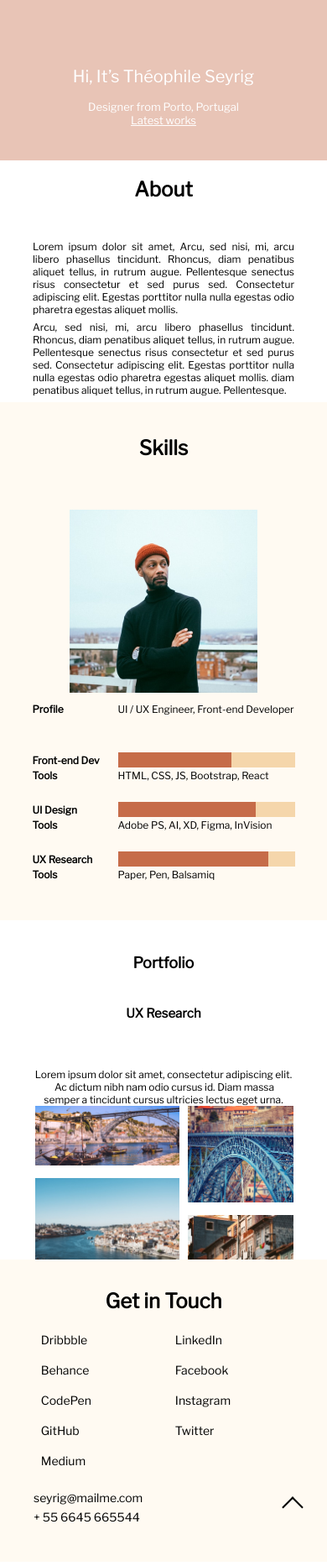
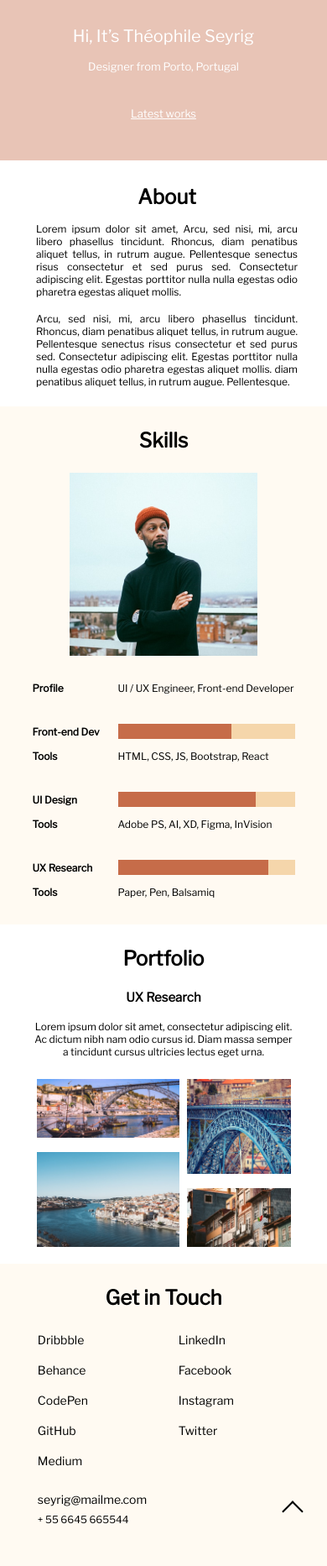
Before and after one commit to bysteekam/model, a plain HTML site: page index.html in a window 390 px wide. Shown: the part 84-1949 px from the top of the page at 84% size. Drawn offline with nearby package versions, Linux system fonts and the light colour scheme.

Commit message:
already done

```diff
--- a/index.html
+++ b/index.html
@@ -45,8 +45,9 @@
         </div>
     </article>
     <article class="skills" id="skills">
+        <section class="skills_content">
             <h1>Skills</h1>
-        <section class="skills_content">
+            <div class="skills_content_main">
                 <img src="images/man.png">
                 <table>
                     <tr><th class="table_start">Profile</th><td class="table_start">UI / UX Engineer, Front-end Developer</td></tr>
@@ -57,17 +58,18 @@
                     <tr><th class="table_padding">UX Research</th><td><div class="research_skill"><div></div></div></td></tr>
                     <tr><th>Tools</th><td>Paper, Pen, Balsamiq</td></tr>
                 </table>
+            </div>
         </section>
     </article>
     <article class="portfolio" id="portfolio">
         <section class="portfolio_content">
+            <section class="portfolio_text">
                 <section class="portfolio_headers">
                     <h1>Portfolio</h1>
                     <h5>UX Research</h5>
                 </section>
-            <section class="portfolio_text">
-                <p>Lorem ipsum dolor sit amet, consectetur adipiscing elit.</p>
-                <p class="indenty"> Ac dictum nibh nam odio cursus id. Diam massa semper a tincidunt cursus ultricies lectus eget urna.</p>
+                <section class="portfolio_paragraph">
+                    <p>Lorem ipsum dolor sit amet, consectetur adipiscing elit. Ac dictum nibh nam odio cursus id. Diam massa semper a tincidunt cursus ultricies lectus eget urna.</p>
                 </section>
             </section>
             <section class="portfolio_photo">
@@ -80,12 +82,14 @@
                     <img src="images/photo4.png">
                 </div>
             </section>
+        </section>
         <div class="arrow left"></div>
         <div class="arrow right"></div>
     </article>
-    <div class="contacts" id="contacts">
+    <section class="contacts" id="contacts">
+        <section class="contacts_content">
             <p class="footer_title">Get in Touch</p>
-        <div class="contacts_list">
+            <section class="contacts_list">
                 <ul>
                     <li>Dribbble</li>
                     <li>Behance</li>
@@ -99,12 +103,14 @@
                     <li>Instagram</li>
                     <li>Twitter</li>
                 </ul>
-        </div>
-        <div class="mail">
+                <section class="mail">
                     <p>seyrig@mailme.com</p>
-            <p>+ 55 6645 665544</p>
-        </div>
+                    <p class="tel_number">+ 55 6645 665544</p>
+                </section>
+            </section>
+
             <a href="#home" class="arrow"></a>
-    </div>
+        </section>
+    </section>
 </body>
 </html>
--- a/style.css
+++ b/style.css
@@ -19,9 +19,8 @@ body {
   display: flex;
   flex-direction: column;
   justify-content: center;
-  align-items: flex-start;
-  padding-left: 174px;
-  height: 810px;
+  align-items: center;
+  height: 768px;
   font-size: 18px;
   color: #FFFFFF;
   background: url(images/bg_full.png), rgba(198, 108, 73, 0.3);
@@ -31,17 +30,18 @@ body {
 }
 .header nav {
   display: flex;
-  justify-content: space-around;
-  width: 620px;
+  justify-content: space-between;
+  width: 48%;
 }
 
 .header_content {
   display: flex;
   flex-direction: column;
   justify-content: space-between;
-  height: 460px;
-  width: 100%;
-  padding: 4% 0 15.5% 0;
+  height: 440px;
+  width: 77%;
+  padding-top: 93px;
+  padding-bottom: 240px;
 }
 
 .header_main {
@@ -50,7 +50,7 @@ body {
 }
 
 .header__title {
-  padding-right: 34%;
+  padding-right: 41.5%;
   font-size: 26px;
 }
 
@@ -60,6 +60,7 @@ body {
   justify-content: flex-end;
   font-weight: 400;
   height: 180px;
+  padding-bottom: 16px;
 }
 
 .header__center_content_first {
@@ -79,50 +80,46 @@ body {
   display: flex;
   flex-direction: column;
   justify-content: center;
-  align-items: flex-start;
-  padding-left: 174px;
-  justify-content: center;
-  height: 568px;
+  align-items: center;
+  height: 544px;
   text-align: justify;
   font-size: 18px;
   line-height: 32px;
-}
-.about p {
-  padding-top: 32px;
 }
 
 .about_content {
   display: flex;
   flex-direction: column;
-  justify-content: space-around;
-  max-width: 86.8%;
+  justify-content: space-between;
+  height: 66%;
+  max-width: 77%;
 }
 .about_content section {
-  padding-top: 40px;
+  display: flex;
+  flex-direction: column;
+  justify-content: space-between;
+  height: 216px;
+  margin-bottom: 40px;
 }
 
 .skills {
   display: flex;
   flex-direction: column;
   justify-content: center;
-  align-items: flex-start;
-  padding-left: 174px;
-  justify-content: space-around;
-  padding-top: 48px;
+  align-items: center;
   height: 693px;
   background-color: #FFFAF2;
   text-align: left;
   font-size: 18px;
 }
 .skills img {
-  width: 350px;
-  height: 340px;
-  margin-bottom: 100px;
+  width: 348px;
+  height: 350px;
 }
 .skills table {
   padding: 0;
-  font-size: 20px;
-  max-height: 340px;
+  height: 360px;
+  width: 640px;
 }
 .skills table .table_start {
   padding-bottom: 40px;
@@ -175,41 +172,78 @@ body {
 
 .skills_content {
   display: flex;
+  flex-direction: column;
   justify-content: space-between;
-  width: 80%;
+  align-items: center;
+  flex-wrap: wrap;
+  min-height: 500px;
+  width: 77%;
+}
+.skills_content h1 {
+  font-size: 24px;
+  align-self: flex-start;
+}
+
+.skills_content_main {
+  display: flex;
+  justify-content: space-between;
+  align-items: center;
+  padding-bottom: 32px;
+  height: 380px;
+  width: 100%;
 }
 
 .portfolio {
   display: flex;
   flex-direction: column;
-  justify-content: center;
-  align-items: flex-start;
-  padding-left: 174px;
   justify-content: flex-start;
+  align-items: center;
   position: relative;
   height: 822px;
-  font-size: 18px;
+  font-size: 24px;
+}
+
+.portfolio_content {
+  display: flex;
+  justify-content: space-between;
+  height: 800px;
+  width: 77%;
 }
 
 .portfolio_text {
-  flex-grow: 5;
-  padding-top: 48px;
+  margin-top: 96px;
+  display: flex;
+  flex-direction: column;
+  height: 280px;
+  max-width: 350px;
+}
+
+.portfolio_headers {
+  display: flex;
+  flex-direction: column;
+  justify-content: space-between;
+  min-height: 136px;
+}
+.portfolio_headers h1 {
+  font-size: 24px;
+}
+.portfolio_paragraph {
+  margin-top: 48px;
   text-align: justify;
-  font-weight: 400;
-  max-width: 308px;
+  font-size: 18px;
+  line-height: 30px;
+  height: max-content;
 }
 
 .portfolio_photo {
-  position: absolute;
-  right: 135px;
-  bottom: 179px;
   display: flex;
-  justify-content: space-around;
-  width: 650px;
+  justify-content: space-between;
+  align-self: flex-end;
+  padding-bottom: 88px;
+  width: 632px;
 }
 .portfolio_photo img {
   width: 100%;
-  padding-bottom: 15px;
 }
 
 .portfolio_photo_column {
@@ -217,13 +251,13 @@ body {
   flex-direction: column;
   justify-content: space-evenly;
   align-items: center;
-  max-height: 290px;
+  height: 472px;
 }
 
 .arrow {
   position: absolute;
-  right: 192px;
-  bottom: 0;
+  right: 182px;
+  bottom: 68px;
   width: 10px;
   height: 10px;
   border: solid black;
@@ -234,60 +268,65 @@ body {
 }
 
 .left {
-  left: 170px;
-  bottom: 140px;
+  left: 198px;
+  bottom: 147px;
   transform: rotate(135deg);
 }
 
 .right {
-  left: 200px;
-  bottom: 140px;
+  left: 226px;
+  bottom: 147px;
   transform: rotate(-45deg);
 }
 
 .contacts {
   display: flex;
   flex-direction: column;
-  justify-content: center;
-  align-items: flex-start;
-  padding-left: 174px;
-  justify-content: center;
+  align-items: center;
   position: relative;
   height: 528px;
   background-color: #FFFAF2;
   text-align: left;
   font-size: 18px;
 }
-.contacts .footer_title {
-  padding-top: 48px;
-  font-weight: 600;
+.contacts_content {
+  display: flex;
+  flex-direction: column;
+  margin-top: 94px;
+  width: 77%;
+}
+.footer_title {
+  min-height: max-content;
   font-size: 24px;
 }
-.contacts .contacts_list {
+.contacts_list {
   display: flex;
-  min-width: 320px;
+  justify-content: space-between;
+  padding-top: 32px;
+  width: 85%;
   font-size: 18px;
 }
-.contacts .contacts_list ul {
-  margin-top: 40px;
-  margin-right: 324px;
+.contacts_list ul {
   list-style: none;
 }
-.contacts .contacts_list li {
-  margin-top: 19px;
+.contacts_list li {
+  padding-top: 16px;
 }
-.contacts .mail {
+.mail {
   display: flex;
   flex-direction: column;
   justify-content: space-between;
-  height: 60px;
-  position: absolute;
-  top: 238px;
-  right: 347px;
-  width: 180px;
+  height: 56px;
+  margin-right: 8px;
+  margin-top: 16px;
+  width: 174px;
 }
 
-@media screen and (max-width: 900px) {
+.tel_number {
+  font-size: 15px;
+}
+
+@media screen and (max-width: 720px) {
   .left, .right {
     display: none;
   }
@@ -305,46 +344,48 @@ body {
   }
 
   .header {
-    justify-content: center;
-    align-items: center;
     height: 275px;
     padding-left: 0;
     background: none;
     background: url(images/bg.png), rgba(198, 108, 73, 0.4);
     background-size: cover;
     background-repeat: no-repeat;
-    text-align: center;
   }
   .header nav {
     display: none;
   }
 
   .header_content {
-    display: flex;
-    flex-direction: column;
-    justify-content: space-between;
+    justify-content: flex-start;
     align-items: center;
-    height: 208px;
-    padding-bottom: 8px;
+    height: 204px;
+    padding: 0;
   }
 
   .header_main {
     justify-content: center;
   }
-
+  .header__title {
+    padding: 0;
+  }
+  .header__center {
+    height: 144px;
+    justify-content: center;
+    padding: 0;
+  }
   .header__center_content_first {
-    padding-top: 10px;
+    padding: 0;
+    margin-top: 8px;
     font-size: 20px;
   }
 
   .header__center_content_second {
-    padding-top: 12px;
+    margin-top: 16px;
     font-size: 13px;
   }
 
   .latest_works {
     font-size: 13px;
-    padding-bottom: 10px;
   }
 
   .header_title {
@@ -358,7 +399,7 @@ body {
     flex-direction: column;
     justify-content: space-around;
     position: absolute;
-    padding-top: 5px;
+    padding-top: 8px;
     left: 34px;
     width: 24px;
     height: 18px;
@@ -374,41 +415,32 @@ body {
     align-items: center;
     padding: 0;
     font-size: 12px;
-    height: 288px;
+    height: 293px;
     line-height: initial;
-  }
-  .about h1 {
-    font-size: 24px;
-    padding: 0;
-    padding-top: 6px;
-  }
-  .about p {
-    padding: 0;
-    padding-top: 6px;
-    line-height: 15px;
   }
 
   .about_content {
-    display: flex;
-    flex-direction: column;
-    justify-content: space-around;
+    padding-left: 8px;
+    height: 85%;
     align-items: center;
-    height: 90%;
-    width: 312px;
+    min-width: 312px;
+    margin: 0;
+  }
+  .about_content h1 {
+    font-size: 24px;
+    margin-top: 7px;
+    margin-bottom: 16px;
   }
   .about_content section {
-    display: flex;
-    flex-direction: column;
-    justify-content: space-between;
-    height: 200px;
+    margin: 0;
   }
 
   .skills {
-    padding-top: 10px;
-    padding-bottom: 15px;
     align-items: center;
-    padding-left: 0;
-    height: 592px;
+    justify-content: flex-start;
+    padding: 0;
+    margin: 0;
+    height: 617px;
     font-size: 16px;
   }
   .skills img {
@@ -418,10 +450,12 @@ body {
   }
   .skills table {
     font-size: 12px;
-    max-height: 269px;
+    width: 90%;
+    min-height: 268px;
+    margin-top: 16px;
   }
   .skills table .table_start {
-    padding-bottom: 20px;
+    padding-bottom: 0;
   }
   .skills table th {
     padding-right: 0;
@@ -448,99 +482,119 @@ body {
 
   .skills_content {
     flex-direction: column;
+    justify-content: flex-start;
     align-items: center;
+    margin: 26px;
+    height: 90%;
+  }
+  .skills_content h1 {
+    align-self: center;
+  }
+  .skills_content_main {
+    padding: 0;
+    margin-top: 24px;
+    flex-direction: column;
+    justify-content: space-between;
   }
 
   .portfolio {
-    justify-content: space-around;
+    justify-content: flex-start;
     align-items: center;
-    justify-items: center;
     padding: 0;
     height: 404px;
     font-size: 18px;
   }
-  .portfolio p {
-    font-size: 12px;
+
+  .portfolio_content {
+    flex-direction: column;
+    justify-content: flex-start;
+    align-items: center;
+    height: 100%;
   }
 
   .portfolio_headers {
-    display: flex;
-    flex-direction: column;
-    justify-content: space-evenly;
+    margin-top: 26px;
+    min-height: 70px;
+  }
+
+  .portfolio_paragraph {
+    margin-top: 18px;
+    font-size: 12px;
+    width: 308px;
+    height: 56px;
+    text-align: center;
+    line-height: 15px;
+  }
+
+  .portfolio_text {
+    margin: 0;
+    text-align: center;
     height: 160px;
   }
 
-  .portfolio_text {
-    padding: 16px 0 0 0;
-    flex-grow: 0;
-    text-align: center;
-    font-weight: normal;
-    max-width: 308px;
+  .portfolio_photo {
+    margin-top: 24px;
+    align-self: center;
+    height: 200px;
+    max-width: 312px;
+    padding: 0;
   }
-  .portfolio_text .indenty {
-    text-align: center;
-    padding: 0;
-    text-indent: 2px;
-  }
-
-  .portfolio_photo {
-    display: flex;
-    justify-self: flex-end;
-    justify-items: center;
-    position: initial;
-    max-width: 318px;
+  .portfolio_photo_column {
+    justify-content: space-between;
+    max-height: 200px;
   }
   .portfolio_photo img {
     width: 94%;
   }
 
   .contacts {
-    justify-content: space-evenly;
+    justify-content: flex-start;
     align-items: center;
     padding-left: 0;
     position: relative;
     height: 360px;
     background-color: #FFFAF2;
-    text-align: left;
+    text-align: center;
     font-size: 14px;
   }
-  .contacts .footer_title {
-    padding-top: 32px;
+  .contacts_content {
+    margin: 0;
+  }
+  .footer_title {
+    padding-top: 26px;
     font-weight: 600;
     font-size: 24px;
   }
-  .contacts .contacts_list {
+  .contacts_list {
     display: flex;
-    min-width: 320px;
+    flex-wrap: wrap;
+    text-align: left;
+    width: 78%;
     font-size: 14px;
-    padding-left: 34px;
-    padding-bottom: 24px;
+    padding: 0;
   }
-  .contacts .contacts_list ul {
-    margin-top: 0;
-    margin-right: 100px;
+  .contacts_list ul {
+    margin-top: 8px;
     list-style: none;
   }
-  .contacts .contacts_list li {
+  .contacts_list li {
+    padding: 0;
     margin-top: 19px;
   }
-  .contacts .mail {
-    display: flex;
-    flex-direction: column;
-    justify-content: space-between;
+  .mail {
     height: 40px;
-    position: initial;
-    padding-left: 40px;
-    padding-bottom: 42px;
-    align-self: flex-start;
-    max-width: 140px;
+    position: absolute;
+    bottom: 48px;
   }
-  .contacts .arrow {
+  .arrow {
     height: 10px;
     width: 10px;
     right: 32px;
     bottom: 56px;
   }
+  .tel_number {
+    font-size: 12px;
+  }
 }
 
 /*# sourceMappingURL=style.css.map */
```
Lines whose indentation alone changed are shown as unchanged.
